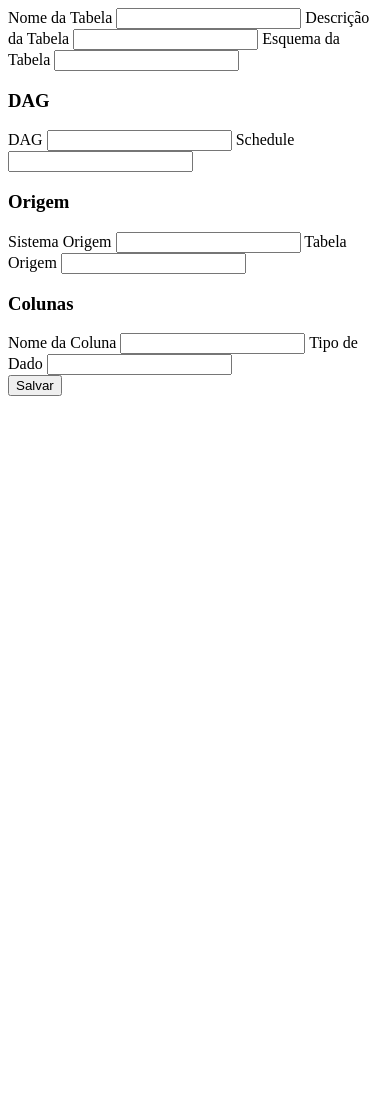
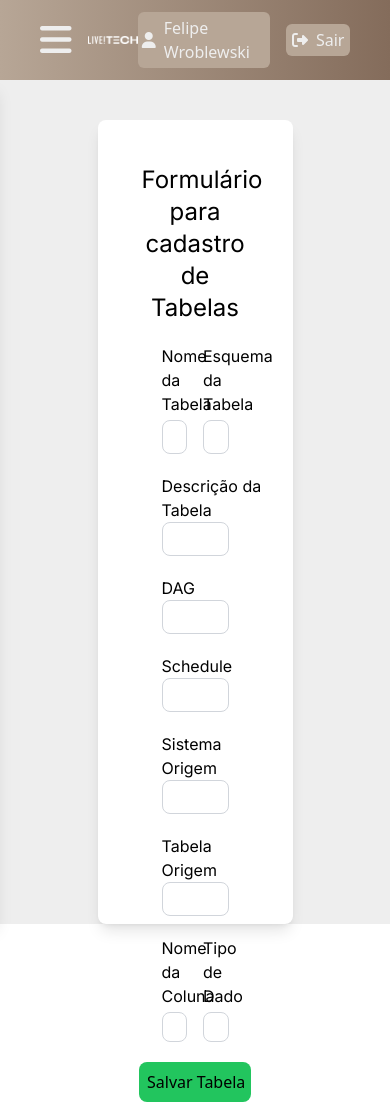
Before and after one commit to FelipeWroblewski/distribuicaoLojas, a Flask app: page /processarTabela in a window 390 px wide. Before the commit the page ends 396 px from the top, so only its background shows below. Run offline with Flask 3, Linux system fonts and the light colour scheme; a user stored in the database is signed in; some libraries are stand-ins or nearby versions.

Commit message:
Fazendo o formulário de inclusão de tabelas

```diff
--- a/app/forms.py
+++ b/app/forms.py
@@ -42,3 +42,5 @@ class TabelaForm(FlaskForm):
     dag = FormField(DagForm)
     origem = FormField(OrigemForm)
     colunas = FieldList(FormField(ColunasForm), min_entries=1, max_entries=50)
+
+    btnSubmit = SubmitField('Salvar Tabela')
--- a/app/static/css/main.css
+++ b/app/static/css/main.css
@@ -632,6 +632,15 @@ video {
   margin: 2.5rem;
 }
 
+.m-5 {
+  margin: 1.25rem;
+}
+
+.mx-10 {
+  margin-left: 2.5rem;
+  margin-right: 2.5rem;
+}
+
 .mx-auto {
   margin-left: auto;
   margin-right: auto;
@@ -685,6 +698,10 @@ video {
   margin-right: 0.75rem;
 }
 
+.mt-1 {
+  margin-top: 0.25rem;
+}
+
 .mt-10 {
   margin-top: 2.5rem;
 }
@@ -761,10 +770,19 @@ video {
   height: 100vh;
 }
 
+.h-40 {
+  height: 10rem;
+}
+
 .max-h-0 {
   max-height: 0px;
 }
 
+.max-h-fit {
+  max-height: -moz-fit-content;
+  max-height: fit-content;
+}
+
 .min-h-screen {
   min-height: 100vh;
 }
@@ -773,6 +791,10 @@ video {
   width: 50%;
 }
 
+.w-2\/4 {
+  width: 50%;
+}
+
 .w-2\/5 {
   width: 40%;
 }
@@ -789,6 +815,10 @@ video {
   width: 1rem;
 }
 
+.w-4\/12 {
+  width: 33.333333%;
+}
+
 .w-4\/5 {
   width: 80%;
 }
@@ -823,6 +853,10 @@ video {
 
 .w-full {
   width: 100%;
+}
+
+.w-28 {
+  width: 7rem;
 }
 
 .min-w-full {
@@ -846,6 +880,10 @@ video {
   list-style-type: none;
 }
 
+.grid-cols-2 {
+  grid-template-columns: repeat(2, minmax(0, 1fr));
+}
+
 .flex-row {
   flex-direction: row;
 }
@@ -992,6 +1014,11 @@ video {
   border-color: rgb(229 231 235 / var(--tw-border-opacity, 1));
 }
 
+.border-gray-300 {
+  --tw-border-opacity: 1;
+  border-color: rgb(209 213 219 / var(--tw-border-opacity, 1));
+}
+
 .border-transparent {
   border-color: transparent;
 }
@@ -1031,14 +1058,33 @@ video {
   background-color: rgb(249 250 251 / var(--tw-bg-opacity, 1));
 }
 
+.bg-green-500 {
+  --tw-bg-opacity: 1;
+  background-color: rgb(34 197 94 / var(--tw-bg-opacity, 1));
+}
+
 .bg-pink-100 {
   --tw-bg-opacity: 1;
   background-color: rgb(252 231 243 / var(--tw-bg-opacity, 1));
 }
 
+.bg-transparent {
+  background-color: transparent;
+}
+
 .bg-white {
   --tw-bg-opacity: 1;
   background-color: rgb(255 255 255 / var(--tw-bg-opacity, 1));
+}
+
+.bg-gray-200 {
+  --tw-bg-opacity: 1;
+  background-color: rgb(229 231 235 / var(--tw-bg-opacity, 1));
+}
+
+.bg-red-500 {
+  --tw-bg-opacity: 1;
+  background-color: rgb(239 68 68 / var(--tw-bg-opacity, 1));
 }
 
 .bg-gradient-to-r {
@@ -1312,11 +1358,26 @@ video {
   transition-timing-function: cubic-bezier(0.4, 0, 0.2, 1);
 }
 
+.placeholder\:text-gray-400::-moz-placeholder {
+  --tw-text-opacity: 1;
+  color: rgb(156 163 175 / var(--tw-text-opacity, 1));
+}
+
+.placeholder\:text-gray-400::placeholder {
+  --tw-text-opacity: 1;
+  color: rgb(156 163 175 / var(--tw-text-opacity, 1));
+}
+
 .before\:absolute::before {
   content: var(--tw-content);
   position: absolute;
 }
 
+.before\:left-3::before {
+  content: var(--tw-content);
+  left: 0.75rem;
+}
+
 .before\:left-5::before {
   content: var(--tw-content);
   left: 1.25rem;
--- a/app/templates/base.html
+++ b/app/templates/base.html
@@ -3,14 +3,13 @@
 <head>
     <meta charset="UTF-8">
     <title>Página DW</title>
-    <link rel="stylesheet" href="{{ url_for('static', filename='css/main.css') }}">
     <link rel="stylesheet" href="https://cdnjs.cloudflare.com/ajax/libs/font-awesome/6.5.0/css/all.min.css">
     <link rel="preconnect" href="https://fonts.googleapis.com">
     <link rel="preconnect" href="https://fonts.gstatic.com" crossorigin>
     <link href="https://fonts.googleapis.com/css2?family=Inter:ital,opsz,wght@0,14..32,100..900;1,14..32,100..900&display=swap" rel="stylesheet">
+    <link rel="stylesheet" href="{{ url_for('static', filename='css/main.css') }}">
 </head>
 <body class="">
-
     {% block content %}{% endblock %}
 </body>
 <script src="{{ url_for('static', filename='script/navbar.js') }}"></script>
--- a/app/templates/distribuicao.html
+++ b/app/templates/distribuicao.html
@@ -249,9 +249,7 @@
             gap: 1rem;
         }
 
-        .hidden {
-            display: none;
-        }
+
 
         #preview {
             margin-top: 2rem;
@@ -457,7 +455,7 @@
         }
 
         .modal {
-  display: none; /* Escondido por padrão */
+
   position: fixed;
   z-index: 1000;
   left: 0;
--- a/app/templates/formTabela.html
+++ b/app/templates/formTabela.html
@@ -1,25 +1,54 @@
-<form method="POST">
-    {{ form.hidden_tag() }}
+{% extends 'base.html' %}
 
-    {{ form.nome_tabela.label }} {{ form.nome_tabela() }}
-    {{ form.descricao_tabela.label }} {{ form.descricao_tabela() }}
-    {{ form.esquema.label }} {{ form.esquema() }}
+{% block content %}
 
-    <h3>DAG</h3>
-    {{ form.dag.dag.label }} {{ form.dag.dag() }}
-    {{ form.dag.schedule.label }} {{ form.dag.schedule() }}
+{% include 'navbar.html' %}
+    <div class="h-screen w-full bg-brancoCinza flex justify-center">
+        <div class=" bg-white p-6 max-h-fit rounded-lg shadow-lg w-2/4 mt-10">
 
-    <h3>Origem</h3>
-    {{ form.origem.sistema_origem.label }} {{ form.origem.sistema_origem() }}
-    {{ form.origem.tabela_origem.label }} {{ form.origem.tabela_origem() }}
+            <h1 class="font-inter text-center text-2xl m-5">Formulário para cadastro de Tabelas</h1>
 
-    <h3>Colunas</h3>
-    <div id="colunas-container">
-        {% for coluna in form.colunas %}
-            {{ coluna.nome_coluna.label }} {{ coluna.nome_coluna() }}
-            {{ coluna.tipo_dado.label }} {{ coluna.tipo_dado() }}
-        {% endfor %}
+            <form class="flex flex-col justify-between" method="POST">
+                {{ form.csrf_token }}
+                    <div class="grid grid-cols-2 gap-4">
+
+                        <div class="font-inter ml-10">
+                            {{ form.nome_tabela.label (class="font-inter w-4/12") }}
+                            {{ form.nome_tabela(class="flex w-full rounded-lg border border-gray-300 bg-transparent p-1  placeholder:text-gray-400  mt-1") }}
+                        </div>
+
+                        <div class="font-inter mr-10">
+                            {{ form.esquema.label (class="font-inter w-4/12") }}
+                            {{ form.esquema(class="flex w-full rounded-lg border border-gray-300 bg-transparent p-1  placeholder:text-gray-400  mt-1")  }}
+                        </div>
+
+                    </div>
+
+                    {{ form.descricao_tabela.label (class="ml-10 mt-5 font-inter") }} {{ form.descricao_tabela(class="border border-gray-300 bg-transparent w-12/12 rounded-lg p-1 mx-10") }}
+
+                    {{ form.dag.csrf_token }}
+                    {{ form.dag.dag.label (class="ml-10 mt-5 font-inter") }} {{ form.dag.dag(class="border border-gray-300 bg-transparent rounded-lg p-1 mx-10 w-12/12") }}
+                    {{ form.dag.schedule.label (class="ml-10 mt-5 font-inter") }} {{ form.dag.schedule(class="border border-gray-300 bg-transparent p-1 rounded-lg mx-10 w-12/12") }}
+
+                    {{ form.origem.csrf_token }}
+                    {{ form.origem.sistema_origem.label (class="ml-10 mt-5 font-inter") }} {{ form.origem.sistema_origem(class="border border-gray-300 bg-transparent p-1 rounded-lg w-12/12 mx-10") }}
+                    {{ form.origem.tabela_origem.label (class="ml-10 mt-5 font-inter") }} {{ form.origem.tabela_origem(class="border border-gray-300 bg-transparent p-1 rounded-lg w-12/12 mx-10") }}
+
+                    <div id="colunas-container" class="grid grid-cols-2 gap-4">
+                        {% for coluna in form.colunas %}
+                            {{ coluna.csrf_token }}
+                            <div class="font-inter ml-10 mt-5">
+                                {{ coluna.nome_coluna.label (class="font-inter") }} {{ coluna.nome_coluna(class="flex w-full rounded-lg border border-gray-300 bg-transparent p-1 text-sm placeholder:text-gray-400  mt-1")  }}
+                            </div>
+                            <div class="font-inter mr-10 mt-5">
+                            {{ coluna.tipo_dado.label (class="font-inter mt-5") }} {{ coluna.tipo_dado(class="flex w-full rounded-lg border border-gray-300 bg-transparent p-1 text-sm placeholder:text-gray-400  mt-1")  }}
+                            </div>
+                        {% endfor %}
+                    </div>
+
+                {{form.btnSubmit(class="bg-green-500 mt-5 w-28 mx-auto p-2 rounded-lg cursor-pointer")}}
+            </form>
+        </div>
     </div>
 
-    <button type="submit">Salvar</button>
-</form>
+{% endblock %}
--- a/app/templates/index2.html
+++ b/app/templates/index2.html
@@ -3,7 +3,7 @@
 {% block content %}
 <div class="flex min-h-screen">
     <!-- Coluna esquerda -->
-    <div class="w-2/5 bg-begePrincipal hidden md:flex flex-col pt-40 items-center">
+    <div class="hidden md:flex bg-begePrincipal w-2/5 flex-col pt-40 items-center">
         <div class="flex m-10 justify-center">
             <img src="{{ url_for('static', filename='imgs/logo_live.png') }}" alt="Logo" class="w-60">
         </div>
--- a/app/views.py
+++ b/app/views.py
@@ -209,10 +209,65 @@ def distribuicao():
 @login_required
 def processarTabela():
     form = TabelaForm()
+    print(">>> Formulário recebido:")
+    if form.validate_on_submit():
+        print(">>> Formulário validado! (NÃO ESTÁ CHEGANDO AQUI)")
+        try: # << ADICIONE O BLOCO TRY
+            # Criar DAG e Origem
+            dag = Dag(
+                dag=form.dag.dag.data,
+                schedule=form.dag.schedule.data
+            )
+            origem = Origem(
+                sistema_origem=form.origem.sistema_origem.data,
+                tabela_origem=form.origem.tabela_origem.data
+            )
 
+            db.session.add(dag)
+            db.session.add(origem)
+            db.session.flush()  # gera IDs
 
+            # Criar Tabela
+            tabela = Tabela(
+                nome_tabela=form.nome_tabela.data,
+                descricao_tabela=form.descricao_tabela.data,
+                esquema=form.esquema.data,
+                dag=dag, # Estes objetos já estão na sessão (flush)
+                origem=origem # Eles serão referenciados corretamente
+            )
+            db.session.add(tabela)
+            db.session.flush() # Para gerar o ID da Tabela antes de usar nas Colunas
+
+            # Criar colunas da tabela (FieldList)
+            for coluna_form in form.colunas.entries:
+                coluna = Colunas(
+                    nome_coluna=coluna_form.form.nome_coluna.data,
+                    tipo_dado=coluna_form.form.tipo_dado.data,
+                    tabela=tabela # Objeto Tabela que agora tem um ID
+                )
+                db.session.add(coluna)
+
+            db.session.commit() # << VERIFIQUE SE ESTE PONTO É ALCANÇADO
+
+            flash("Tabela criada com sucesso!", "success")
+            return redirect(url_for('processarTabela'))
+
+        except Exception as e: # << ADICIONE O TRATAMENTO DE ERROS
+            db.session.rollback() # É CRUCIAL FAZER O ROLLBACK EM CASO DE ERRO
+            print(f">>> ERRO ao salvar no banco: {e}")
+            flash(f"Ocorreu um erro ao criar a tabela. Detalhes: {e}", "danger")
+            # Voltar ao formulário com os dados
+            return render_template('formTabela.html', form=form)
+    else:
+        # Este loop irá iterar sobre os erros de todos os campos
+        for field, errors in form.errors.items():
+            # ATENÇÃO: Os campos FormField e FieldList podem ter erros aninhados
+            print(f"Campo principal: '{field}'")
+            for error in errors:
+                print(f"   -> Erro: {error}")
 
     return render_template('formTabela.html', form=form)
+
 
 
 ################################################
```
Also changed, not shown: other parts of app/static/css/main.css (+39 -202 lines), app/models.py (+25 -7 lines), migrations/versions/294763194919_ajuste_relacionamento_tabela_colunas.py (added, +51 -0 lines), migrations/versions/2d02ea0129a8_tentando_fazer_salvar_no_bd.py (added, +46 -0 lines), instance/database.db.
